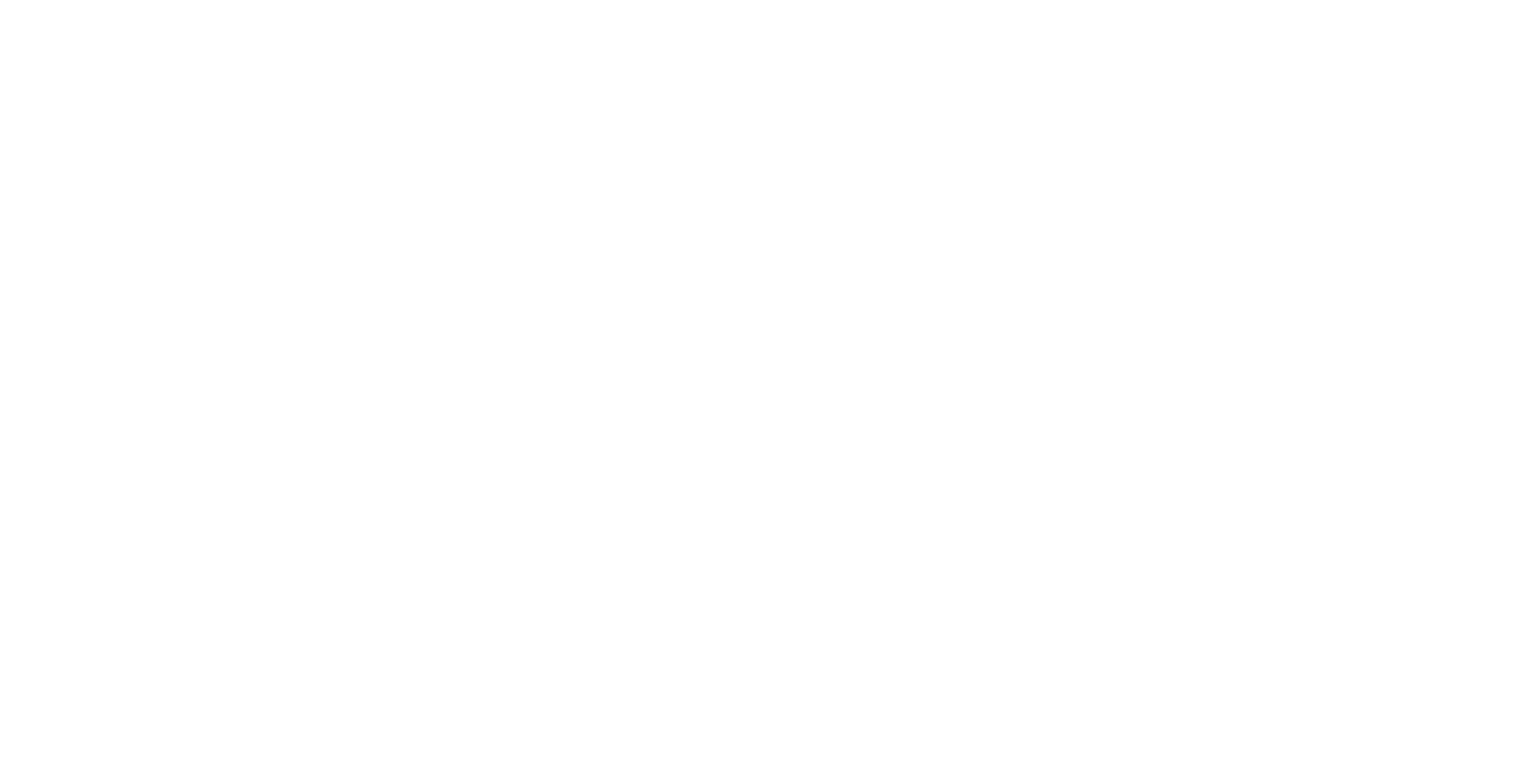
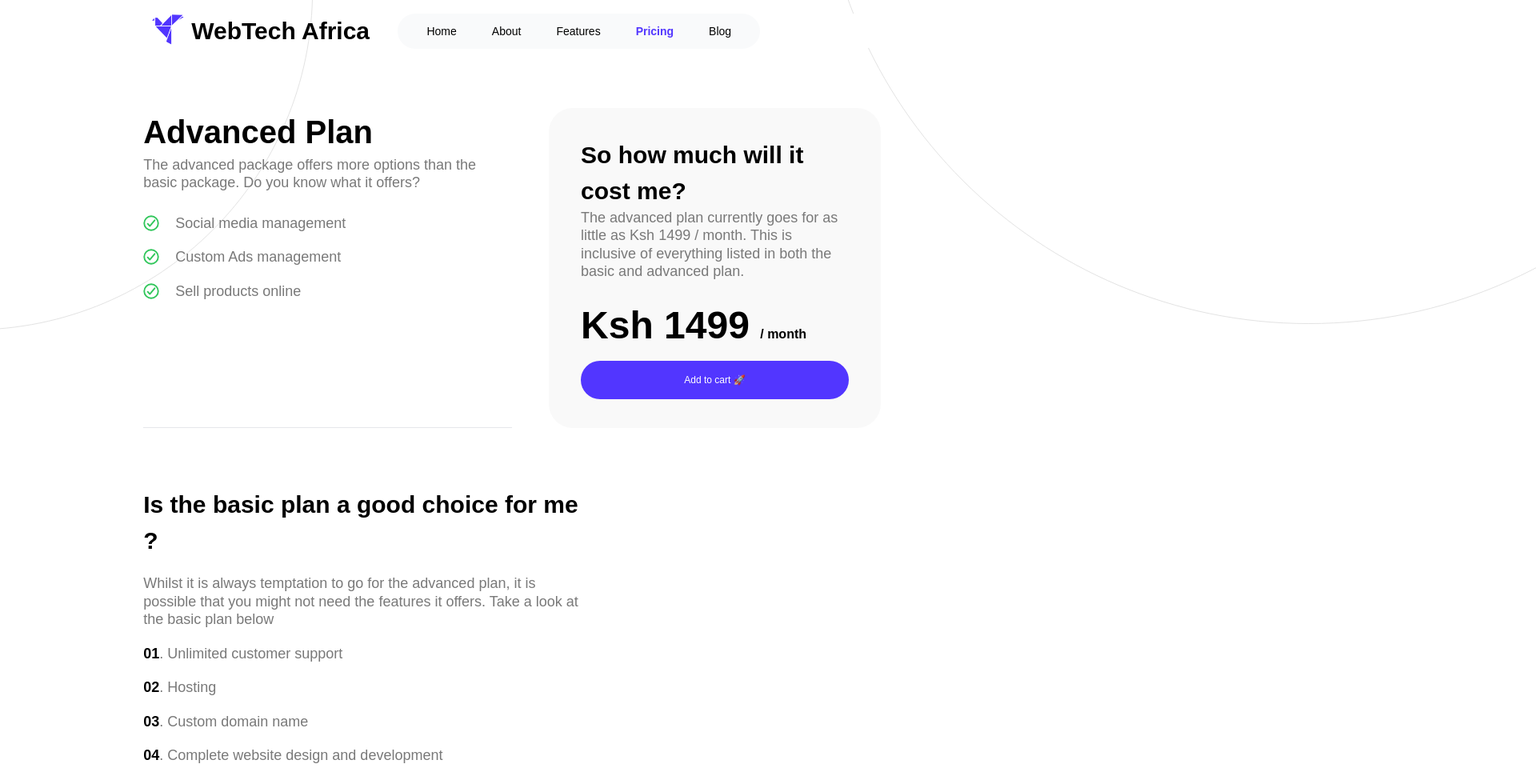
Before and after one commit to AmohPrince/project-webtechafrica, a React (Create React App) app: page /pricing/advanced in a window 1280 px wide. Before the commit this address had no page. Shown: the part 40-1020 px from the top of the page at 80% size, 1920 px wide, since content can reach past the window. Before the commit the page ends 800 px from the top, so only its background shows below. Built offline with nearby package versions, Linux system fonts and the light colour scheme.

Commit message:
Completed pricing pages

```diff
--- a/src/Components/AdvancedPricing.tsx
+++ b/src/Components/AdvancedPricing.tsx
@@ -1,4 +1,5 @@
 import React from "react";
+import { Link } from "react-router-dom";
 import Billed from "./Billed";
 
 export const AdvancedPricing = ({ className }: { className?: string }) => {
@@ -57,6 +58,7 @@
           products online
         </p>
       </div>
+      <Link to="/pricing/advanced">
         <button
           className={`py-3 px-7 rounded-full border mt-8 transition-all text-sm font-bold hover:scale-105 ${
             !className
@@ -66,6 +68,7 @@
         >
           Get Started
         </button>
+      </Link>
     </div>
   );
 };
--- a/src/Components/BasicPricing.tsx
+++ b/src/Components/BasicPricing.tsx
@@ -1,4 +1,5 @@
 import React from "react";
+import { Link } from "react-router-dom";
 import Billed from "./Billed";
 
 export const BasicPricing = ({ className }: { className?: string }) => {
@@ -34,9 +35,11 @@
           </span>
         </p>
       </div>
-      <button className="py-3 px-7 rounded-full border mt-8 hover:bg-orange transition-all text-sm font-bold hover:border-orange hover:scale-105">
-        Get Started
-      </button>
+      <Link to="/pricing/basic">
+        <button className="py-3 px-7 rounded-full border mt-8 hover:bg-orange transition-all text-sm font-bold hover:border-orange hover:scale-105">
+          Get Started
+        </button>
+      </Link>
     </div>
   );
 };
--- /dev/null
+++ b/src/Pages/AdvancedPricingPage.tsx
@@ -0,0 +1,79 @@
+import React from "react";
+import { Link } from "react-router-dom";
+import { assets } from "../Assets/assets";
+import { CircleBackGround } from "../Components/CircleBackGround";
+
+const AdvancedPricingPage = () => {
+  return (
+    <>
+      <CircleBackGround />
+      <section className="z-10 mt-[8%] relative flex justify-between">
+        <div className="border-b pb-5 w-1/2">
+          <h1 className="h2">Advanced Plan</h1>
+          <p className="default-paragraph mb-7">
+            The advanced package offers more options than the basic package. Do
+            you know what it offers?
+          </p>
+          <div className="flex items-center mb-5">
+            <img src={assets.Tick} alt="tick" className="w-5 h-5 mr-5" />
+            <p className="default-paragraph">Social media management</p>
+          </div>
+          <div className="flex items-center mb-5">
+            <img src={assets.Tick} alt="tick" className="w-5 h-5 mr-5" />
+            <p className="default-paragraph">Custom Ads management</p>
+          </div>
+          <div className="flex items-center mb-5">
+            <img src={assets.Tick} alt="tick" className="w-5 h-5 mr-5" />
+            <p className="default-paragraph">Sell products online</p>
+          </div>
+        </div>
+        <div className="rounded-[30px] bg-secondaryOne px-10 py-9 w-[45%]">
+          <h2 className="h3">So how much will it cost me?</h2>
+          <p className="default-paragraph mb-8">
+            The advanced plan currently goes for as little as Ksh 1499 / month.
+            This is inclusive of everything listed in both the basic and
+            advanced plan.
+          </p>
+          <p className="font-bold text-5xl">
+            Ksh 1499 <span className="text-base">/ month</span>
+          </p>
+          <button className="rounded-full w-full text-xs text-white bg-primaryOne py-4 mt-5 hover:bg-orangeText transition-all hover:scale-110">
+            Add to cart 🚀
+          </button>
+        </div>
+      </section>
+      <section className="mt-[8%] w-3/5">
+        <h2 className="h3">Is the basic plan a good choice for me ?</h2>
+        <p className="default-paragraph my-5">
+          Whilst it is always temptation to go for the advanced plan, it is
+          possible that you might not need the features it offers. Take a look
+          at the basic plan below
+        </p>
+        <div>
+          <p className="default-paragraph mb-5">
+            <span className="text-black font-semibold">01</span>. Unlimited
+            customer support
+          </p>
+          <p className="default-paragraph mb-5">
+            <span className="text-black font-semibold">02</span>. Hosting
+          </p>
+          <p className="default-paragraph mb-5">
+            <span className="text-black font-semibold">03</span>. Custom domain
+            name
+          </p>
+          <p className="default-paragraph mb-5">
+            <span className="text-black font-semibold">04</span>. Complete
+            website design and development
+          </p>
+        </div>
+        <Link to="/pricing/basic">
+          <button className="rounded-full text-xs px-6 text-white bg-orangeText py-4 mt-5 hover:bg-primaryOneLight transition-all">
+            Check out basic plan
+          </button>
+        </Link>
+      </section>
+    </>
+  );
+};
+
+export default AdvancedPricingPage;
--- /dev/null
+++ b/src/Pages/BasicPricingPage.tsx
@@ -0,0 +1,81 @@
+import React from "react";
+import { Link } from "react-router-dom";
+import { assets } from "../Assets/assets";
+import { CircleBackGround } from "../Components/CircleBackGround";
+
+const BasicPricingPage = () => {
+  return (
+    <>
+      <CircleBackGround />
+      <section className="z-10 mt-[8%] relative flex justify-between">
+        <div className="border-b pb-5 w-1/2">
+          <h1 className="h2">Basic Plan</h1>
+          <p className="default-paragraph mb-7">
+            The basic plan offers the basic but powerful services that ensures
+            you get yourself a website online.
+          </p>
+          <div className="flex items-center mb-5">
+            <img src={assets.Tick} alt="tick" className="w-5 h-5 mr-5" />
+            <p className="default-paragraph">Unlimited customer support</p>
+          </div>
+          <div className="flex items-center mb-5">
+            <img src={assets.Tick} alt="tick" className="w-5 h-5 mr-5" />
+            <p className="default-paragraph">Hosting</p>
+          </div>
+          <div className="flex items-center mb-5">
+            <img src={assets.Tick} alt="tick" className="w-5 h-5 mr-5" />
+            <p className="default-paragraph">Custom domain name</p>
+          </div>
+          <div className="flex items-center mb-5">
+            <img src={assets.Tick} alt="tick" className="w-5 h-5 mr-5" />
+            <p className="default-paragraph">
+              Complete website design and development
+            </p>
+          </div>
+        </div>
+        <div className="rounded-[30px] bg-secondaryOne px-10 py-9 w-[45%]">
+          <h2 className="h3">So how much will it cost me?</h2>
+          <p className="default-paragraph mb-8">
+            The basic plan currently goes for as little as Ksh 899 / month. This
+            is inclusive of everything listed in the basic plan. All you have is
+            sit and watch
+          </p>
+          <p className="font-bold text-5xl">
+            Ksh 899 <span className="text-base">/ month</span>
+          </p>
+          <button className="rounded-full w-full text-xs text-white bg-primaryOne py-4 mt-5 hover:bg-orangeText transition-all hover:scale-110">
+            Add to cart 🚀
+          </button>
+        </div>
+      </section>
+      <section className="mt-[8%] w-3/5">
+        <h2 className="h3">Is the advanced plan a better choice for me ?</h2>
+        <p className="default-paragraph my-5">
+          The advanced plan package offers more, for example social media
+          management and the ability to sell products online. Sounds like you?
+        </p>
+        <div>
+          <p className="default-paragraph mb-5">
+            <span className="text-black font-semibold">01</span>. Social media
+            management
+          </p>
+          <p className="default-paragraph mb-5">
+            <span className="text-black font-semibold">02</span>. Custom Ads
+            management
+          </p>
+          <p className="default-paragraph mb-5">
+            <span className="text-black font-semibold">03</span>. Sell products
+            online
+          </p>
+        </div>
+        <Link to="/pricing/advanced">
+          <button className="rounded-full text-xs px-6 text-white bg-orangeText py-4 mt-5 hover:bg-primaryOneLight transition-all">
+            Check out advanced plan
+          </button>
+        </Link>
+      </section>
+    </>
+  );
+};
+
+export default BasicPricingPage;
--- /dev/null
+++ b/src/Pages/Blog.tsx
@@ -0,0 +1,7 @@
+import React from "react";
+
+const Blog = () => {
+  return <div>Blog</div>;
+};
+
+export default Blog;
--- a/src/Pages/Pricing.tsx
+++ b/src/Pages/Pricing.tsx
@@ -1,4 +1,5 @@
 import React from "react";
+import { Link } from "react-router-dom";
 import { AdvancedPricing } from "../Components/AdvancedPricing";
 import { BasicPricing } from "../Components/BasicPricing";
 import { BlankTableRow } from "../Components/BlankTableRow";
@@ -50,12 +51,12 @@
           <Row text="Sell products online" advanced />
           <div className="flex justify-between px-14">
             <div className="w-1/3" />
-            <div className="w-1/4 flex justify-center">
+            <Link className="w-1/4 flex justify-center" to="/pricing/basic">
               <Button text="Get Started" />
-            </div>
-            <div className="w-1/4 flex justify-center">
+            </Link>
+            <Link className="w-1/4 flex justify-center" to="/pricing/advanced">
               <Button text="Get Started" className="bg-primaryTwo text-white" />
-            </div>
+            </Link>
           </div>
         </div>
       </section>
--- a/src/index.tsx
+++ b/src/index.tsx
@@ -9,6 +9,9 @@
 import About from "./Pages/About";
 import Features from "./Pages/Features";
 import Pricing from "./Pages/Pricing";
+import BasicPricingPage from "./Pages/BasicPricingPage";
+import AdvancedPricingPage from "./Pages/AdvancedPricingPage";
+import Blog from "./Pages/Blog";
 
 const root = ReactDOM.createRoot(
   document.getElementById("root") as HTMLElement
@@ -19,9 +22,12 @@
       <Routes>
         <Route path="/" element={<App />}>
           <Route element={<Home />} index />
-          <Route element={<About />} path="/about-us" />
-          <Route element={<Features />} path="/features" />
-          <Route element={<Pricing />} path="/pricing" />
+          <Route element={<About />} path="about-us" />
+          <Route element={<Features />} path="features" />
+          <Route element={<Pricing />} path="pricing" />
+          <Route element={<BasicPricingPage />} path="pricing/basic" />
+          <Route element={<AdvancedPricingPage />} path="pricing/advanced" />
+          <Route element={<Blog />} path="blog" />
         </Route>
       </Routes>
     </BrowserRouter>
```
Lines whose indentation alone changed are shown as unchanged.
